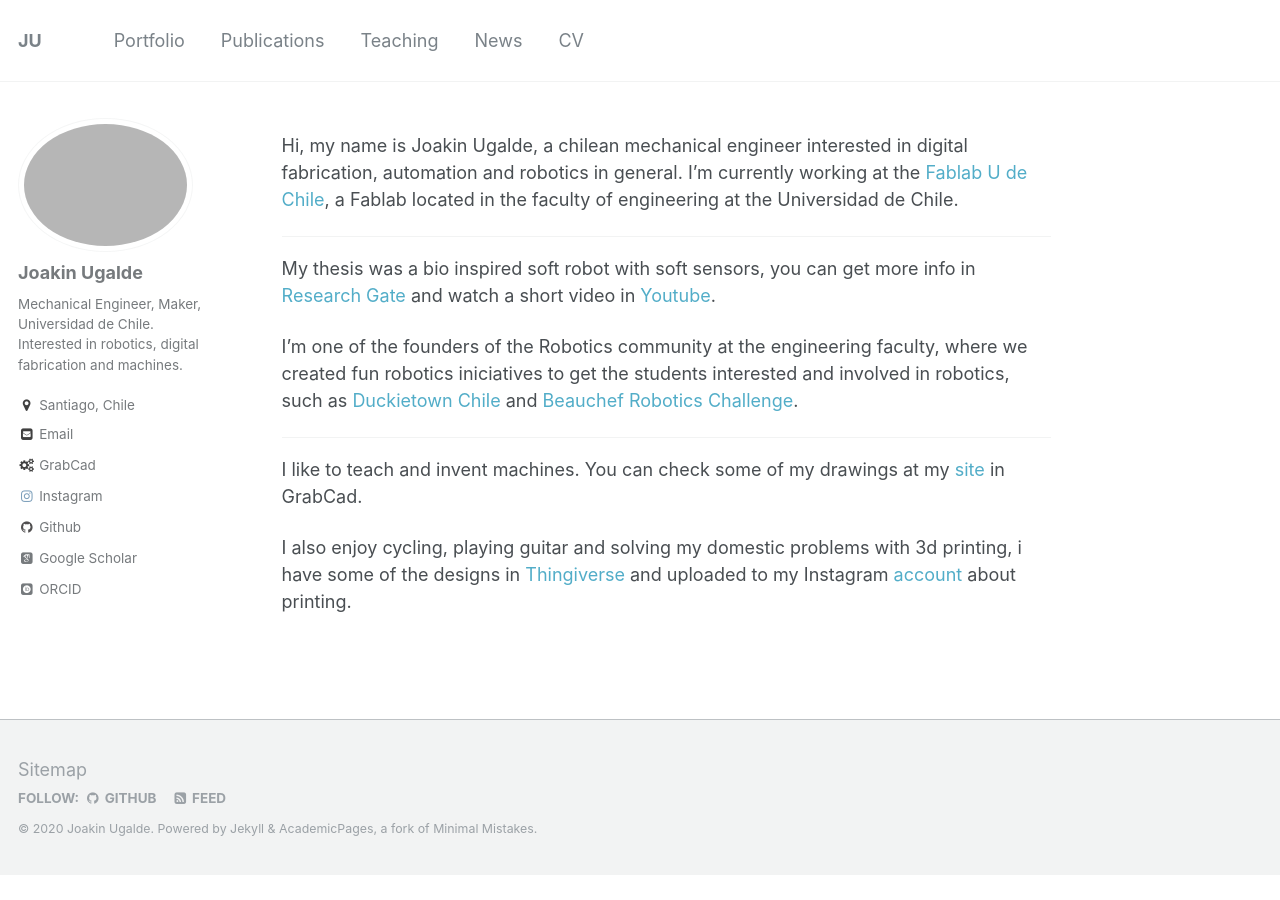
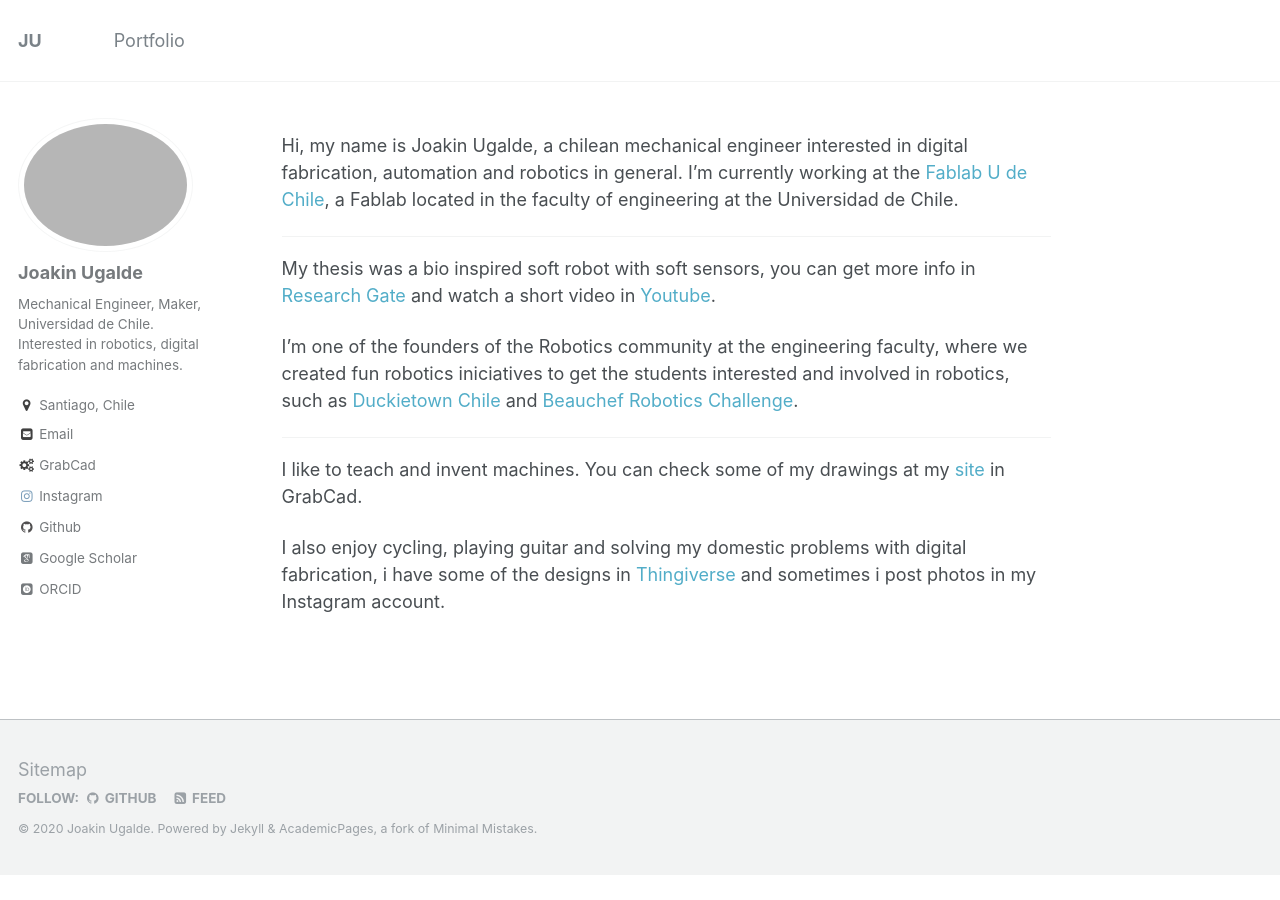
Before and after one commit to jkugalde/jkugalde.github.io, a Jekyll site: the page built from _pages/about.md, in a window 1280 px wide. Built offline with Jekyll 4.4.1, drawn with Linux system fonts in a browser that asks for light colours; some web fonts are replaced.

Commit message:
some changes

```diff
--- a/_pages/about.md
+++ b/_pages/about.md
@@ -21,4 +21,4 @@ I’m one of the founders of the Robotics community at the engineering faculty,
 
 I like to teach and invent machines. You can check some of my drawings at my [site](https://grabcad.com/joakin.ugalde-1) in GrabCad.
 
-I also enjoy cycling, playing guitar and solving my domestic problems with 3d printing, i have some of the designs in [Thingiverse](https://www.thingiverse.com/JKUgalde/designs) and uploaded to my Instagram [account](https://www.instagram.com/jk__prints) about printing.
+I also enjoy cycling, playing guitar and solving my domestic problems with digital fabrication, i have some of the designs in [Thingiverse](https://www.thingiverse.com/JKUgalde/designs) and sometimes i post photos in my Instagram account.
```
Also changed, not shown: _data/navigation.yml (+6 -9 lines).
